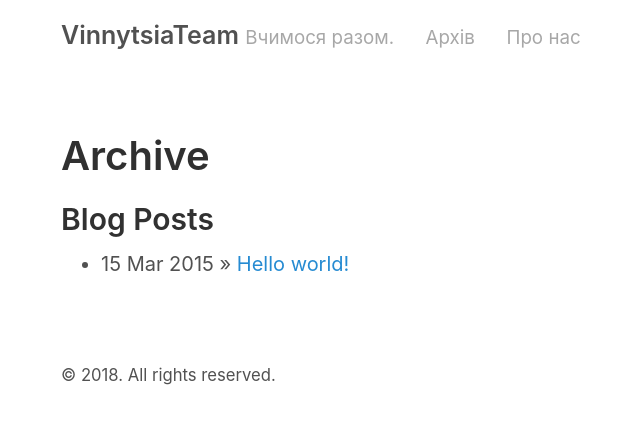
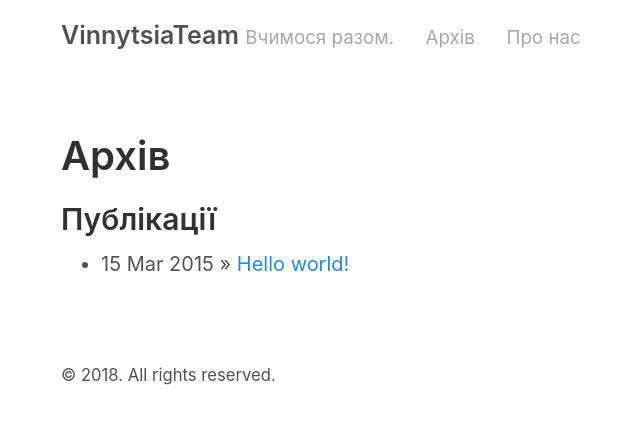
Before and after one commit to gutsul/gutsul.github.io, a Jekyll site: the page built from archive.md, in a window 1280 px wide. Shown: the top 424 px of the page, without its empty margins (229-869 px from the left). Built offline with Jekyll 4.4.1, drawn with Linux system fonts in a browser that asks for light colours.

Commit message:
Translate to ukrainian.

```diff
--- a/archive.md
+++ b/archive.md
@@ -1,9 +1,9 @@
 ---
 layout: page
-title: Archive
+title: Aрхів
 ---
 
-## Blog Posts
+## Публікації
 
 {% for post in site.posts %}
   * {{ post.date | date_to_string }} &raquo; [ {{ post.title }} ]({{ post.url }})
```
